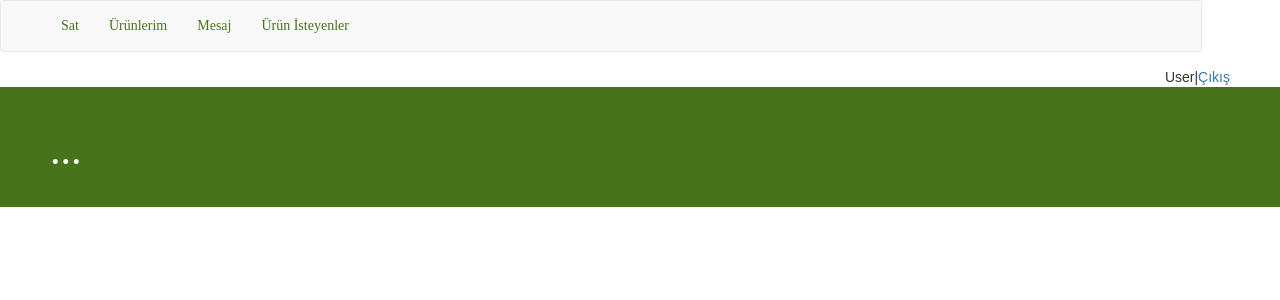
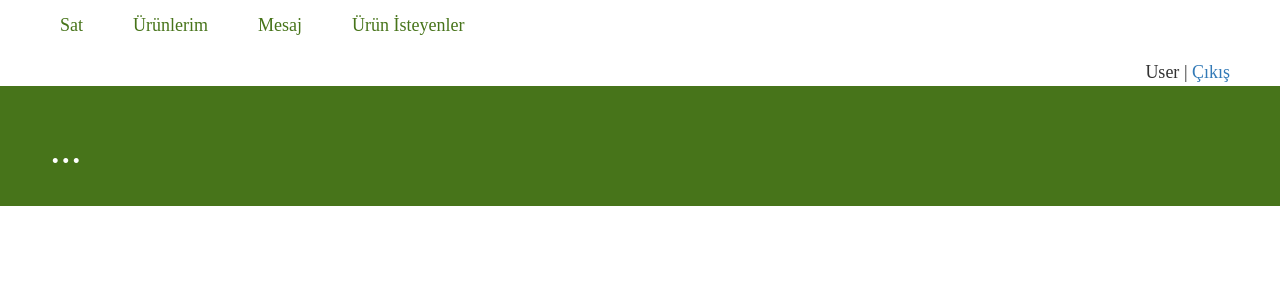
Before and after one commit to gungor/Farm2Home, a React (Create React App) app: page / in a window 1280 px wide. Shown: the top 300 px of the page. Built offline with nearby package versions, Linux system fonts and the light colour scheme.

Commit message:
main page design change

```diff
--- a/public/index.html
+++ b/public/index.html
@@ -4,7 +4,6 @@
     <meta charset="utf-8">
     <meta name="viewport" content="width=device-width, initial-scale=1, shrink-to-fit=no">
     <meta name="theme-color" content="#000000">
-    <!-- Latest compiled and minified CSS -->
     <link rel="stylesheet" href="https://maxcdn.bootstrapcdn.com/bootstrap/3.3.7/css/bootstrap.min.css" integrity="sha384-BVYiiSIFeK1dGmJRAkycuHAHRg32OmUcww7on3RYdg4Va+PmSTsz/K68vbdEjh4u" crossorigin="anonymous">
 
     <!--
@@ -12,16 +11,7 @@
       homescreen on Android. See https://developers.google.com/web/fundamentals/engage-and-retain/web-app-manifest/
     -->
     <link rel="manifest" href="%PUBLIC_URL%/manifest.json">
-    <link rel="shortcut icon" href="%PUBLIC_URL%/favicon.ico">
-    <!--
-      Notice the use of %PUBLIC_URL% in the tags above.
-      It will be replaced with the URL of the `public` folder during the build.
-      Only files inside the `public` folder can be referenced from the HTML.
 
-      Unlike "/favicon.ico" or "favicon.ico", "%PUBLIC_URL%/favicon.ico" will
-      work correctly both with client-side routing and a non-root public URL.
-      Learn how to configure a non-root public URL by running `npm run build`.
-    -->
     <title>React App</title>
   </head>
   <body>
@@ -29,15 +19,6 @@
       You need to enable JavaScript to run this app.
     </noscript>
     <div id="root"></div>
-    <!--
-      This HTML file is a template.
-      If you open it directly in the browser, you will see an empty page.
 
-      You can add webfonts, meta tags, or analytics to this file.
-      The build step will place the bundled scripts into the <body> tag.
-
-      To begin the development, run `npm start` or `yarn start`.
-      To create a production bundle, use `npm run build` or `yarn build`.
-    -->
   </body>
 </html>
--- a/src/App.css
+++ b/src/App.css
@@ -1,9 +1,5 @@
 .App {
 
-}
-
-.App-logo {
-  height: 80px;
 }
 
 .App-header {
@@ -16,18 +12,20 @@
 .App-title {
   font-size: 3em;
   margin-left: 30px;
-  font-family: Futura;
+  font-family: Avenir;
   margin-bottom: 0px;
 }
 
 .navbar {
   margin-bottom: 0px;
   float: left;
+  border: none;
+  background-color: #FFFFFF;
 }
 
 .navbar-default .navbar-nav>li>a {
   color: #47741A;
-  font-family: Futura;
+  margin-right: 20px;
 }
 
 .navbar-default .container {
@@ -40,15 +38,15 @@
   float: right;
   margin-right: 50px;
   height: 100%;
-  margin-top: 15px;
-
+  margin-top: 10px;
 }
 
 .menu-container{
   height:auto;
+  font-family: Avenir ;
+  font-size: 18px;
 }
 
 .clearFloat{
   clear: both;
-
 }
--- a/src/App.js
+++ b/src/App.js
@@ -32,7 +32,7 @@ class App extends Component {
 
                     <div className="logout">
 
-                        <span>User</span>|<a href='#'>Çıkış</a>
+                        <span>User</span> | <a href='#'>Çıkış</a>
 
                     </div>
                     <div className="clearFloat"></div>
```
